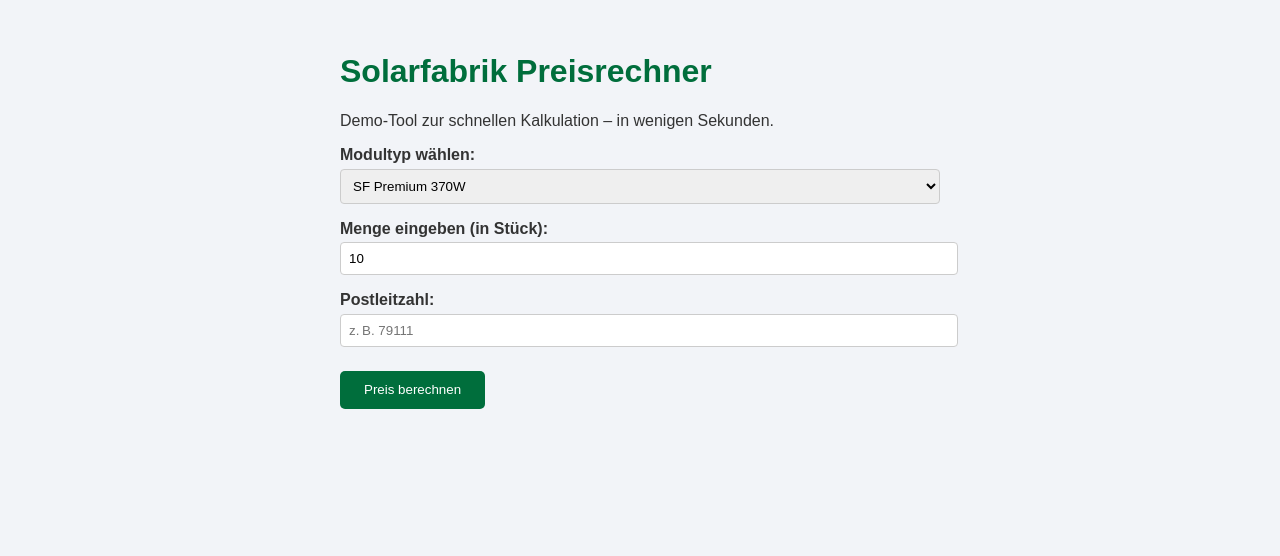
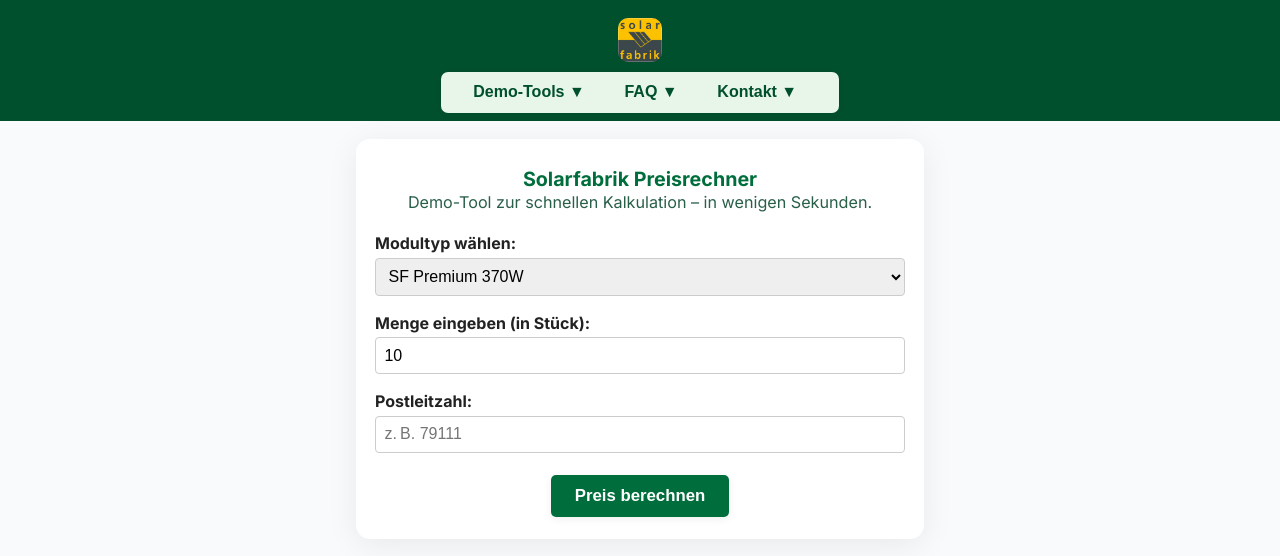
Before and after one commit to GTNEra/Solarfabrik-Sales-Demo-Suite-entwickelt-von-Tetyana-Leyendecker, a plain HTML site: page solarfabrik-preisrechner-demo.html in a window 1280 px wide. Drawn offline with Linux system fonts and the light colour scheme.

Commit message:
Update solarfabrik-preisrechner-demo.html

```diff
--- a/solarfabrik-preisrechner-demo.html
+++ b/solarfabrik-preisrechner-demo.html
@@ -1,85 +1,245 @@
-
 <!DOCTYPE html>
 <html lang="de">
 <head>
   <meta charset="UTF-8">
   <meta name="viewport" content="width=device-width, initial-scale=1.0">
-    <title>Solarfabrik Preisrechner Demo</title>
+  <title>Solarfabrik Preisrechner</title>
+  <link rel="stylesheet" href="https://fonts.googleapis.com/css?family=Inter:400,700&display=swap">
   <style>
     body {
-            font-family: Arial, sans-serif;
-            background-color: #f2f4f8;
-            color: #333;
-            padding: 2rem;
-            max-width: 600px;
+      font-family: 'Inter', Arial, sans-serif;
+      background: #f9fafb;
+      color: #222;
+      margin: 0;
+      padding: 0;
+    }
+    header {
+      background: #004f2d;
+      color: #fff;
+      padding: 1rem 0 0.5rem 0;
+      text-align: center;
+      min-height: 80px;
+      position: relative;
+    }
+    .sf-logo {
+      height: 44px;
+      width: 44px;
+      border-radius: 10px;
+      object-fit: cover;
+      margin-bottom: 5px;
+      margin-top: 2px;
+      background: none;
+      box-shadow: none;
+      display: inline-block;
+      border: none;
+      vertical-align: middle;
+    }
+    .nav-container {
+      width: 100%;
+      margin-top: 0.3rem;
+      text-align: center;
+      position: relative;
+    }
+    .nav-menu {
+      display: inline-block;
+      background: #e8f5e9;
+      border-radius: 7px;
+      box-shadow: 0 2px 10px rgba(0,0,0,0.03);
+      padding: 0.12rem 1.2rem;
+      position: relative;
+    }
+    .nav-menu button {
+      background: none;
+      border: none;
+      font-size: 1rem;
+      color: #004f2d;
+      font-weight: 600;
+      cursor: pointer;
+      padding: 0.6rem 1.4rem 0.6rem 0.8rem;
+      border-radius: 6px;
+      transition: background 0.15s;
+      position: relative;
+    }
+    .nav-menu button:hover, .nav-menu button.active {
+      background: #c0e2c9;
+      color: #002c1b;
+    }
+    .dropdown-content {
+      display: none;
+      position: absolute;
+      left: 50%;
+      transform: translateX(-50%);
+      min-width: 180px;
+      background: #fff;
+      border-radius: 9px;
+      box-shadow: 0 6px 18px rgba(0,0,0,0.11);
+      margin-top: 5px;
+      z-index: 1001;
+      text-align: left;
+      padding: 0.7rem 0;
+    }
+    .dropdown-content a {
+      color: #004f2d;
+      display: block;
+      padding: 0.5rem 1.3rem;
+      text-decoration: none;
+      border-radius: 6px;
+      font-weight: 500;
+      transition: background 0.12s;
+    }
+    .dropdown-content a:hover {
+      background: #e8f5e9;
+      color: #006e3c;
+    }
+    .nav-menu button:focus + .dropdown-content,
+    .nav-menu .dropdown-content:hover,
+    .nav-menu .dropdown-content:focus-within {
+      display: block;
+    }
+    .container {
+      max-width: 530px;
       margin: auto;
+      background: #fff;
+      padding: 1.6rem 1.2rem 1.4rem 1.2rem;
+      border-radius: 14px;
+      box-shadow: 0 6px 32px rgba(0,0,0,0.07);
+      margin-top: 1.15rem;
+      position: relative;
+      top: 0;
     }
     h1 {
       color: #006e3c;
+      text-align: center;
+      margin-bottom: 0.4em;
+      margin-top: 0.1em;
+      font-size: 1.23rem;
+      font-weight: 700;
+    }
+    .intro {
+      text-align: center;
+      font-size: 1.01rem;
+      color: #295f48;
+      margin-bottom: 1.3em;
+      margin-top: -0.4em;
     }
     label {
       display: block;
-            margin-top: 1rem;
+      margin-top: 1.05rem;
       font-weight: bold;
     }
     select, input {
       width: 100%;
-            padding: 0.5rem;
+      padding: 0.53rem;
       margin-top: 0.3rem;
       border-radius: 4px;
       border: 1px solid #ccc;
+      font-size: 1rem;
+      box-sizing: border-box;
     }
-        button {
-            margin-top: 1.5rem;
+    button[type="submit"], .calc-btn {
+      margin-top: 1.35rem;
       background-color: #006e3c;
       color: white;
       padding: 0.7rem 1.5rem;
       border: none;
       border-radius: 5px;
       cursor: pointer;
+      font-size: 1.05rem;
+      font-weight: 600;
+      box-shadow: 0 2px 8px rgba(0,0,0,0.07);
+      transition: background 0.17s;
+      display: block;
+      margin-left: auto;
+      margin-right: auto;
+    }
+    button[type="submit"]:hover, .calc-btn:hover {
+      background-color: #004f2d;
     }
     .result {
       margin-top: 2rem;
       padding: 1rem;
       background-color: #e6f3ec;
       border-left: 5px solid #006e3c;
+      border-radius: 8px;
+      box-shadow: 0 1px 6px rgba(0,0,0,0.04);
+      font-size: 1.01rem;
+    }
+    @media (max-width: 640px) {
+      .container {
+        padding: 0.8rem 0.3rem 1.1rem 0.3rem;
+        margin-top: 1rem;
+      }
+      .sf-logo {height: 38px; width: 38px;}
+      .nav-menu button {font-size: 0.96rem;}
     }
   </style>
 </head>
 <body>
+  <header>
+    <img src="1.jpg" alt="Solarfabrik Logo" class="sf-logo">
+    <div class="nav-container">
+      <div class="nav-menu">
+        <button tabindex="0" onclick="toggleDropdown('demos')">Demo-Tools ▼</button>
+        <div id="dropdown-demos" class="dropdown-content">
+          <a href="solarfabrik-preisrechner-demo.html">Preisrechner</a>
+          <a href="solarfabrik_price_demo.html">Transportkostenrechner</a>
+          <a href="solar_fabrik_module_comparison.html">Modulvergleich</a>
+          <a href="index.html">Zur Startseite</a>
+        </div>
+        <button tabindex="0" onclick="toggleDropdown('faq')">FAQ ▼</button>
+        <div id="dropdown-faq" class="dropdown-content">
+          <a href="index.html#faq">FAQ anzeigen</a>
+        </div>
+        <button tabindex="0" onclick="toggleDropdown('contact')">Kontakt ▼</button>
+        <div id="dropdown-contact" class="dropdown-content">
+          <a href="index.html#contact">Kontakt</a>
+        </div>
+      </div>
+    </div>
+  </header>
+  <div class="container">
     <h1>Solarfabrik Preisrechner</h1>
-    <p>Demo-Tool zur schnellen Kalkulation – in wenigen Sekunden.</p>
-
+    <div class="intro">Demo-Tool zur schnellen Kalkulation – in wenigen Sekunden.</div>
     <label for="modultyp">Modultyp wählen:</label>
     <select id="modultyp">
       <option value="370">SF Premium 370W</option>
       <option value="410">SF Black 410W</option>
       <option value="450">SF Top 450W</option>
     </select>
-
     <label for="menge">Menge eingeben (in Stück):</label>
     <input type="number" id="menge" min="1" value="10">
-
     <label for="plz">Postleitzahl:</label>
     <input type="text" id="plz" placeholder="z. B. 79111">
-
-    <button onclick="berechne()">Preis berechnen</button>
-
+    <button type="submit" class="calc-btn" onclick="berechne()">Preis berechnen</button>
     <div class="result" id="ergebnis" style="display: none;"></div>
-
+  </div>
   <script>
+    // Dropdown Menü-Logik
+    function toggleDropdown(name) {
+      ['demos','faq','contact'].forEach(id=>{
+        if(id!==name) document.getElementById('dropdown-'+id).style.display='none';
+      });
+      let dd = document.getElementById('dropdown-'+name);
+      dd.style.display = (dd.style.display==='block') ? 'none' : 'block';
+    }
+    document.addEventListener('click', function(event){
+      if(!event.target.closest('.nav-menu')) {
+        ['demos','faq','contact'].forEach(id=>{
+          document.getElementById('dropdown-'+id).style.display='none';
+        });
+      }
+    });
+    // Kalkulation
     function berechne() {
       const modultyp = document.getElementById("modultyp").value;
       const menge = parseInt(document.getElementById("menge").value);
       const plz = document.getElementById("plz").value;
-
       const gewichtProStk = 22; // kg
       const transportKostenBasis = 95;
-            const preisProModul = parseInt(modultyp); // Preis nach Watt
+      const preisProModul = parseInt(modultyp);
       const gesamtgewicht = gewichtProStk * menge;
       const transportkosten = transportKostenBasis + (gesamtgewicht * 0.12);
       const gesamtpreis = menge * (preisProModul * 0.75); // fiktiver €/Modul-Wert
-
       const ausgabe = `
         <strong>Ergebnis:</strong><br>
         • Gesamtgewicht: ${gesamtgewicht} kg<br>
@@ -87,7 +247,6 @@
         • Produktpreis (netto): ${gesamtpreis.toFixed(2)} €<br><br>
         📦 <em>Unverbindliche Beispielkalkulation – individuell anpassbar.</em>
       `;
-
       const ergebnisBox = document.getElementById("ergebnis");
       ergebnisBox.innerHTML = ausgabe;
       ergebnisBox.style.display = "block";
```
Lines whose indentation alone changed are shown as unchanged.
